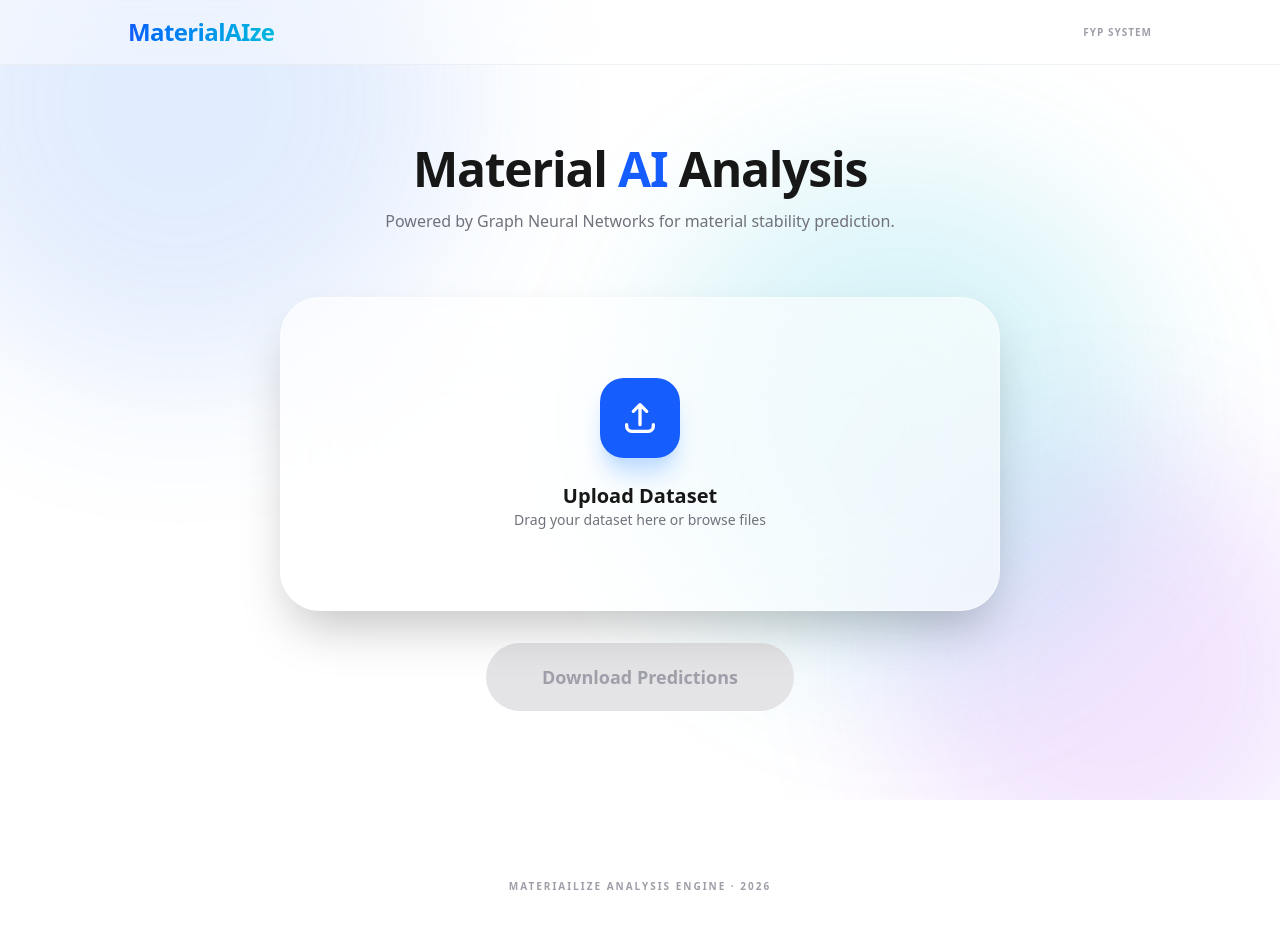
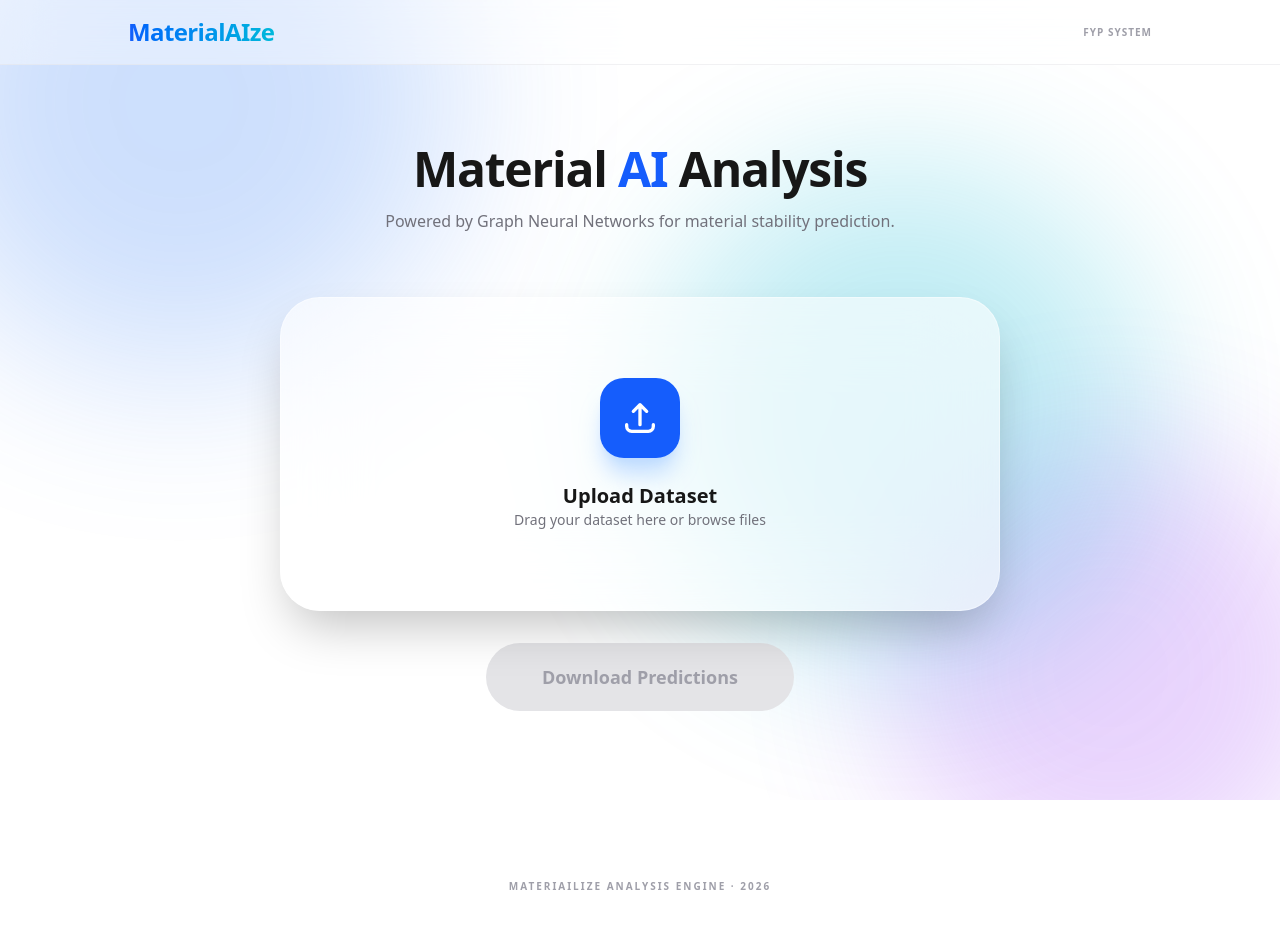
Before and after one commit to ColinYip23/fyp, a Next.js app in the folder app/: page / in a window 1280 px wide. Shown: the top 928 px of the page. Built offline with nearby package versions, Linux system fonts and the light colour scheme.

Commit message:
increase blob opacity

```diff
--- a/app/app/globals.css
+++ b/app/app/globals.css
@@ -42,7 +42,7 @@
   height: 500px;
   border-radius: 50%;
   filter: blur(80px);
-  opacity: 0.15;
+  opacity: 0.25;
   animation: drift 15s infinite alternate ease-in-out;
 }
 
```
